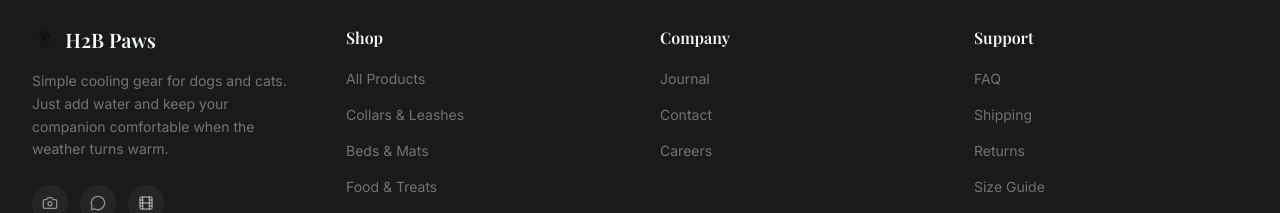
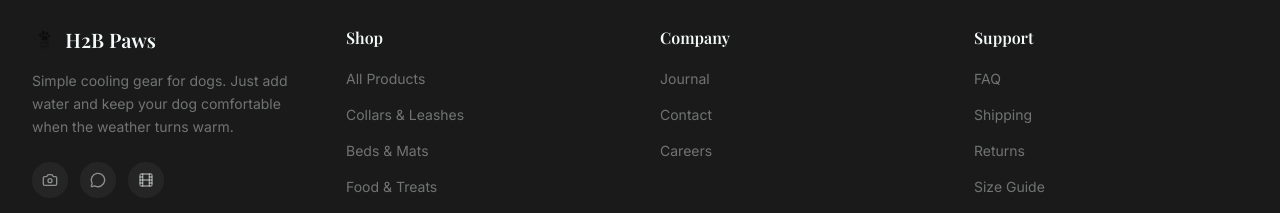
Before and after one commit to Pizzlesbivampirekiller/h2b-paws-v2, a React (Vite) app: page / in a window 1280 px wide. Shown: the part 3640-3853 px from the top of the page. Built offline with nearby package versions, Linux system fonts and the light colour scheme; no server answers; a web font is replaced by a local one.

Commit message:
Limit footer intro to dogs

```diff
--- a/src/components/layout/Footer.jsx
+++ b/src/components/layout/Footer.jsx
@@ -85,7 +85,7 @@ export default function Footer() {
               <span className="font-serif text-xl font-semibold text-cream">H2B Paws</span>
             </Link>
             <p className="text-cream/40 text-sm leading-relaxed mb-6">
-              Simple cooling gear for dogs and cats. Just add water and keep your companion comfortable when the weather turns warm.
+              Simple cooling gear for dogs. Just add water and keep your dog comfortable when the weather turns warm.
             </p>
             <div className="flex gap-3">
               {[Camera, MessageCircle, Film].map((Icon, i) => (
```
